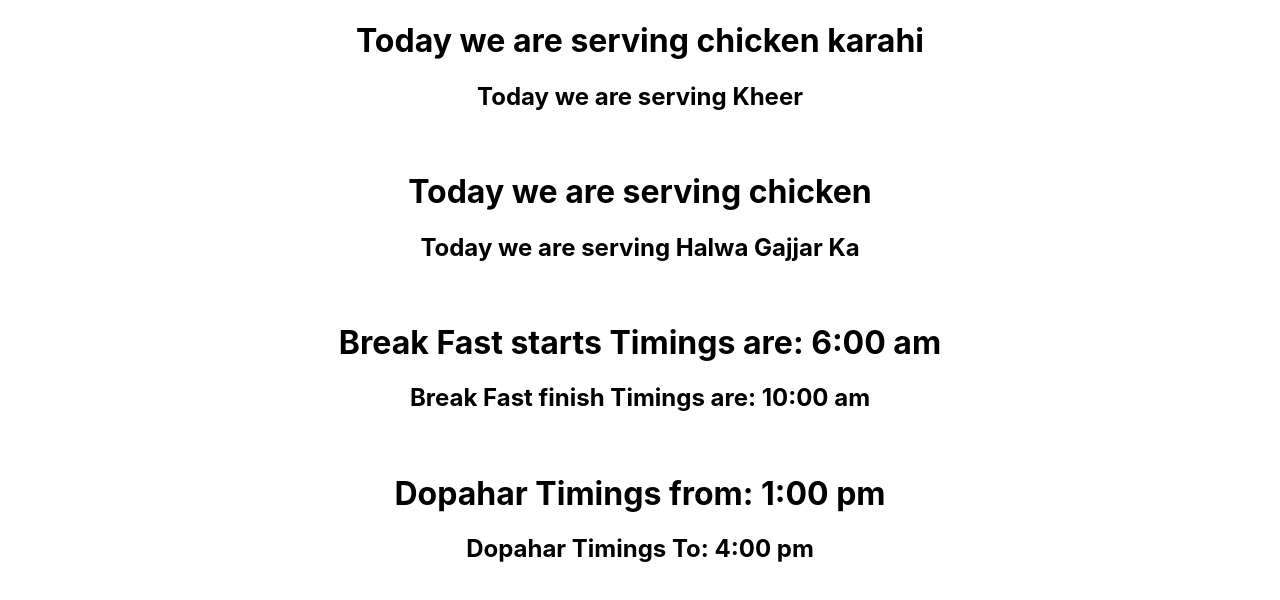
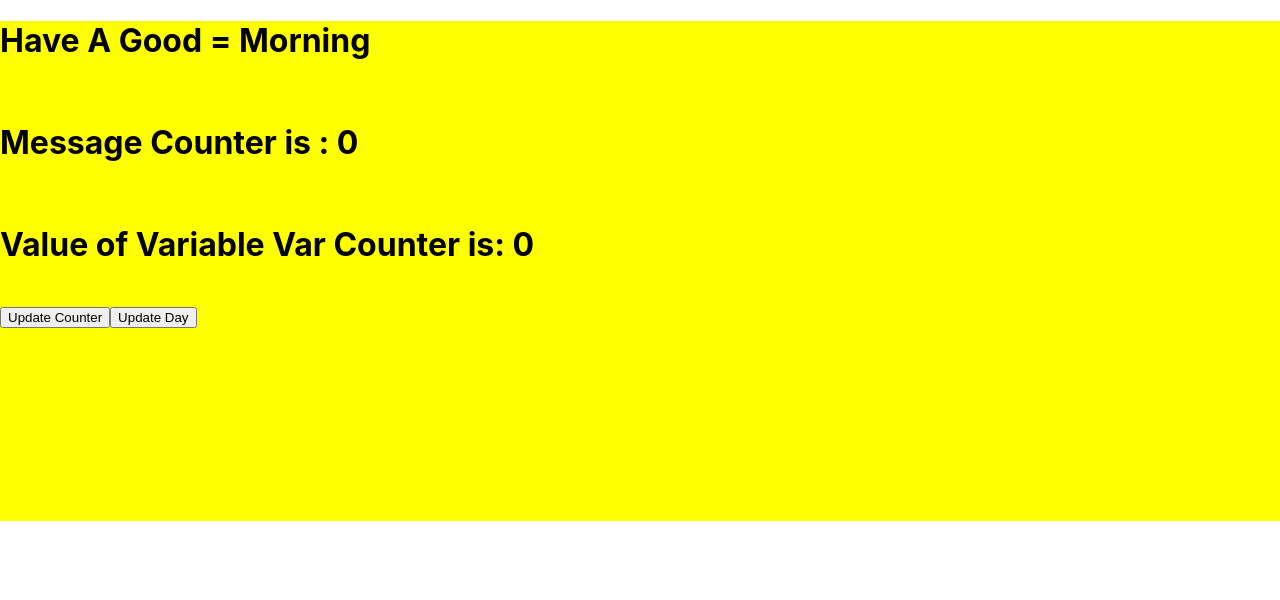
Before and after one commit to MuhammadWaqas4/hello-world, a React (Create React App) app: page / in a window 1280 px wide. Shown: the top 600 px of the page. Built offline with nearby package versions, Linux system fonts and the light colour scheme.

Commit message:
Session_4 Complete

```diff
--- a/src/App.css
+++ b/src/App.css
@@ -1,38 +1,7 @@
-.App {
-  text-align: center;
+.box{
+  height: 500px;
+  background-color: lightgray;
 }
-
-.App-logo {
-  height: 40vmin;
-  pointer-events: none;
+.dayLight{
+  background-color: yellow;
 }
-
-@media (prefers-reduced-motion: no-preference) {
-  .App-logo {
-    animation: App-logo-spin infinite 20s linear;
-  }
-}
-
-.App-header {
-  background-color: #282c34;
-  min-height: 100vh;
-  display: flex;
-  flex-direction: column;
-  align-items: center;
-  justify-content: center;
-  font-size: calc(10px + 2vmin);
-  color: white;
-}
-
-.App-link {
-  color: #61dafb;
-}
-
-@keyframes App-logo-spin {
-  from {
-    transform: rotate(0deg);
-  }
-  to {
-    transform: rotate(360deg);
-  }
-}
--- a/src/App.js
+++ b/src/App.js
@@ -1,26 +1,35 @@
-import React from 'react';
+import React, {useState} from 'react';
 import './App.css';
-import Dinner from './dinner.js';
-import Brak from './break.js';
-import DopaharKaKhana from './lunch.js'
+// import Dinner from './dinner.js';
+// import Brak from './break.js';
+// import DopaharKaKhana from './lunch.js'
+import {Meage} from './Message.js';
 
-function App() {
+export default function App() {
+  let [count, setCount] = useState(0);
+  let [isMorning, setMorning] = useState(true);
+  // count = 1; not possible
+  // setCount(2);
   return (
-    <div className="App">
-      <Dinner dishName ="chicken karahi" sweetDish="Kheer"/>
+    <div className={`box ${isMorning ? 'dayLight' : '' }`} >
+      <h1> Have A Good = {isMorning ? 'Morning' : 'Night'}</h1>
       <br/>
-      <Dinner dishName ="chicken" sweetDish="Halwa Gajjar Ka"/>
+      <Meage counter={count}/>
       <br/>
-      <Brak start="6:00 am" finish="10:00 am"/>
-      {/* <Dinner start ="chicken" finish="Halwa"/> */}
-      <br/>
-      <DopaharKaKhana start = "1:00 pm" end ="4:00 pm"/>
-      {/* <Dinner start ="chicken" finish="Halwa"/> */}
-      <br/>
-      {/* <Dinner dishName ="Chicken BIRyani"/> */}
-      {/* <Dinner dishName ="Kabab"/> */}
-    </div>
+      <h1>Value of Variable Var Counter is: {count}</h1>
+       <br/>
+       <button onClick={
+         ()=> setCount(++count)
+         }>
+         Update Counter
+         </button>
+         <button onClick={
+           ()=> setMorning(!isMorning)
+         }>
+           Update Day
+           </button>
+       </div>
   );
 }
 
-export default App;
+// export default App;
--- /dev/null
+++ b/src/Message.js
@@ -0,0 +1,7 @@
+import React from 'react';
+
+export function Meage(props){
+    return(
+        <h1>Message Counter is : {props.counter}</h1>
+    )
+}
```
